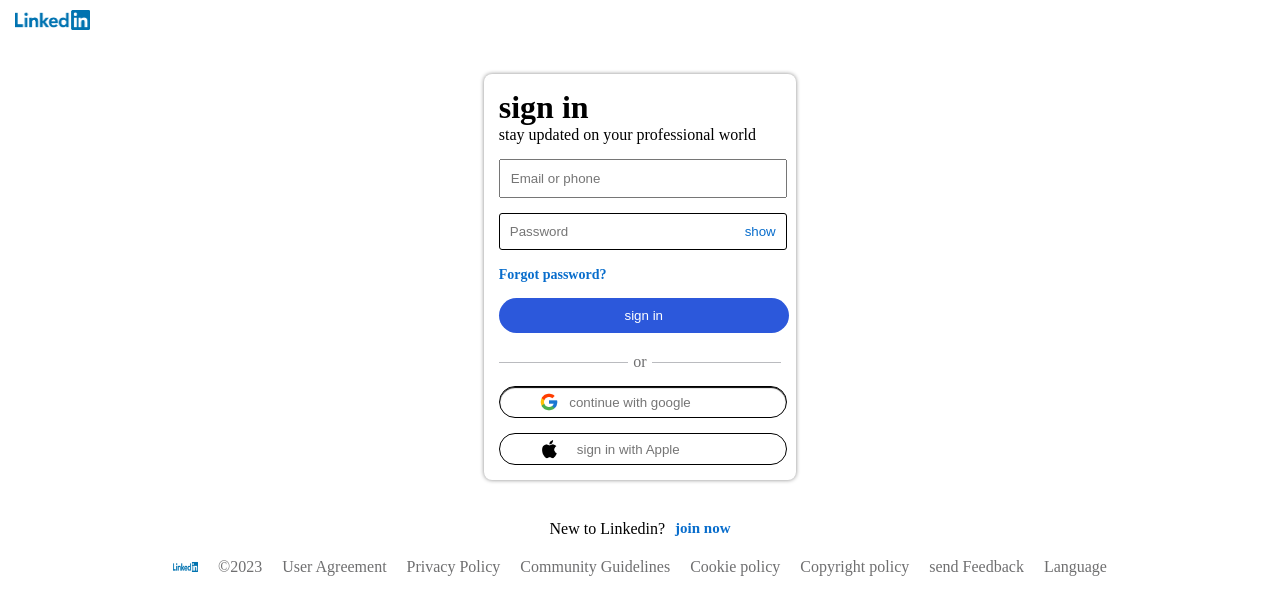
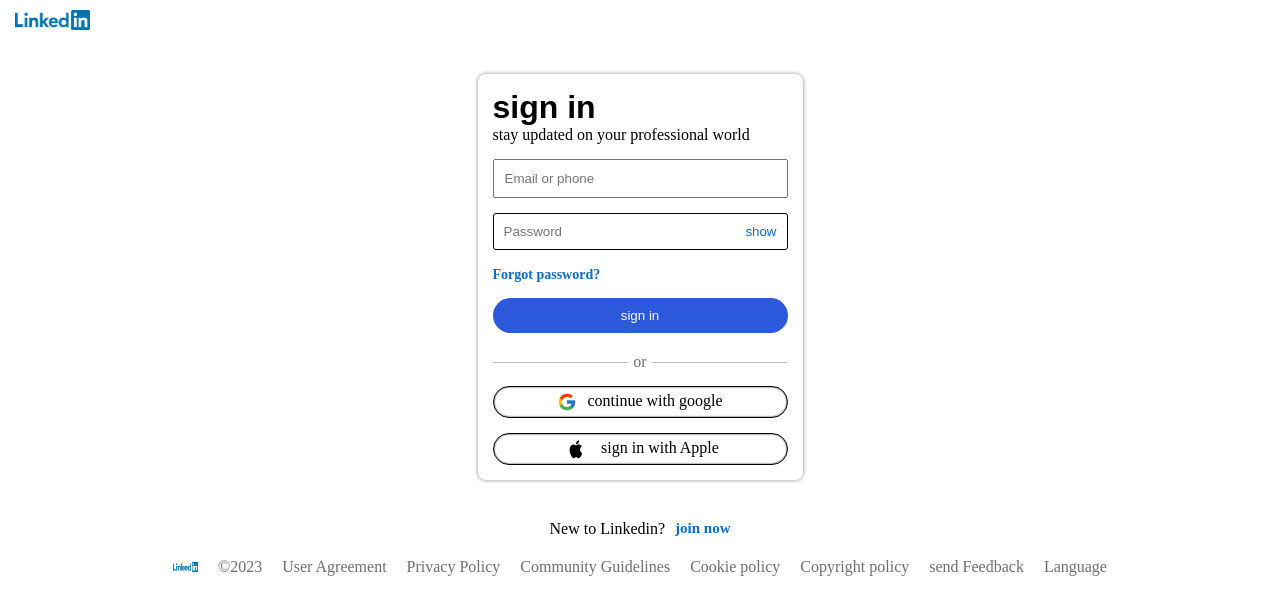
Before and after one commit to agathiyan22/linkedin-signin, a plain HTML site: page index.html in a window 1280 px wide. Drawn offline with nearby package versions, Linux system fonts and the light colour scheme.

Commit message:
linkedin

```diff
--- a/css/style.css
+++ b/css/style.css
@@ -12,7 +12,7 @@
 
 	.container{
 	    margin:40px auto;
-        width:25%;
+        width:26%;
         height:70%;
         border-radius:8px;
 		padding:15px;
@@ -20,13 +20,16 @@
 	}
 
 	.input1{
-		width:288px;
+		width:100%;
 	margin-top:15px;
 	padding:10px;
 	}
 
+	h1{
+	font-family: sans-serif;}
+
 	.Password_box{
-		width:288px;
+		width:100%;
 		margin-top:15px;
 		border:1px solid;
 		display:flex;
@@ -35,9 +38,13 @@
 		border-radius:3px;
 	}
 
+	.input_2{
+		border:none;
+	outline:nonr;}
+
 	.input2{
-		border:none;
-	outline:none;}
+		text-decoration:none;
+		color:black;}
 
 	.button1{
 		border:none;
@@ -55,7 +62,7 @@
 
 	.button2{
 		margin-top:15px;
-		width:290px;
+		width:100%;
 		text-align:center;
 	    background-color:#2c58db;
 		color:white;
@@ -69,13 +76,13 @@
      align-items:center;}
 
 	.line1{
-     width:135.5px;
+     width:50%;
 	 height:1px;
 	 background-color:#babbbf;
 	}
 
 		.line2{
-     width:135.5px;
+     width:50%;
 	 height:1px;
 	 background-color:#babbbf;
 	}
@@ -85,7 +92,7 @@
 	color:#6f6f70;}
 
     .google_box{
-		width:288px;
+		width:100%;
 		margin-top:10px;
 		border:1px solid;
 		display:flex;
@@ -93,12 +100,12 @@
 		padding:5px;
 		border-radius:20px;
 		gap:10px;
-		 box-shadow: 0px 1px 1px black inset;
+		 box-shadow: 0px 0px 2px black inset;
 		 cursor:pointer;
 	}
 
     .apple_box{
-		width:288px;
+		width:100%;
 		margin-top:15px;
 		border:1px solid;
 		display:flex;
@@ -106,6 +113,7 @@
 		padding:5px;
 		border-radius:20px;
 		gap:10px;
+		 box-shadow: 0px 0px 2px black inset;
 		cursor:pointer;
 	}
 
--- a/index.html
+++ b/index.html
@@ -26,7 +26,7 @@
 			<input class="input1" type="text" id="name" placeholder="Email or phone">
 
            <div class="Password_box">
-			<input class="input2" type="text" id="name" placeholder="Password">
+			<input class="input_2" type="text" id="name" placeholder="Password">
 			<button class="button1"> show</button>
 			</div>
 			<div class="link_con">
@@ -40,12 +40,12 @@
 
           <div class="google_box">
 		    <img src="./image/google.png" width="20" height="20">
-			<input class="input2" type="text" id="name" placeholder="continue with google">
+			<a class="input2" href="#">continue with google</a>
 		</div>
 
           <div class="apple_box">
-		    <img src="./image/apple.png" width="35" height="20">
-			<input class="input2" type="text" id="name" placeholder="sign in with Apple">
+		    <img src="./image/apple.png" width="30" height="20">
+			<a class="input2" href="#">sign in with Apple</a>
 		</div>
 
 			</div>
```
